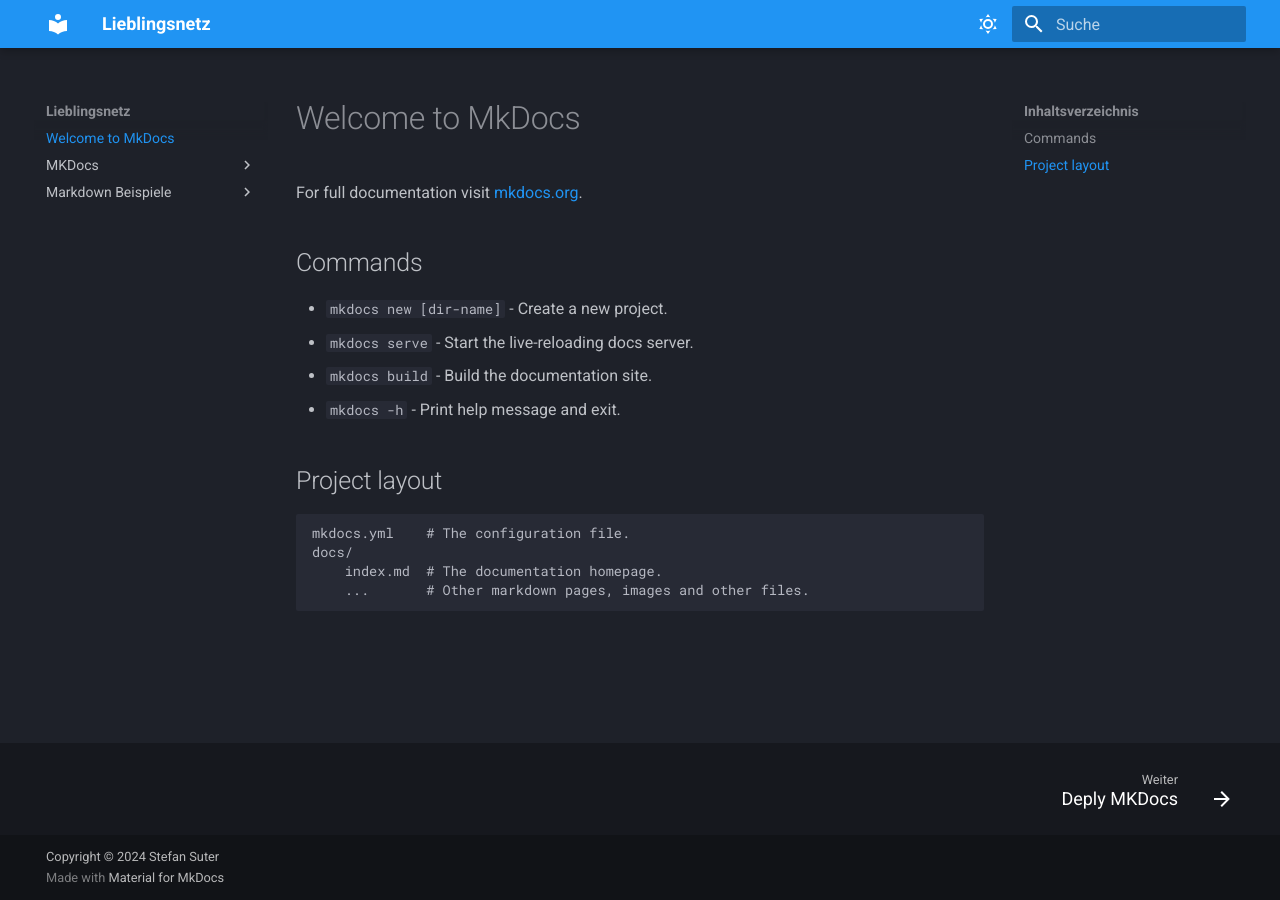
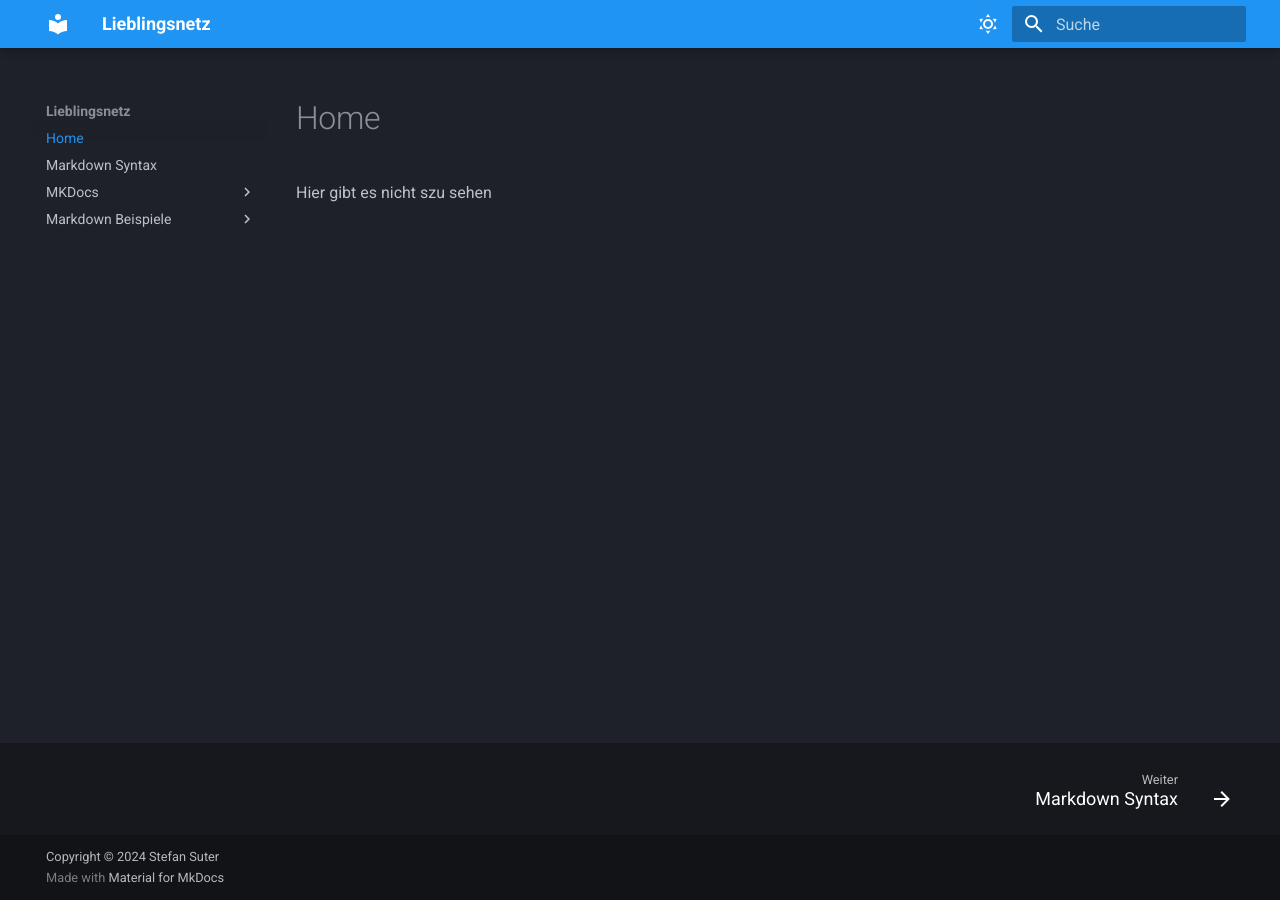
Before and after one commit to Stefan-Su/mkdocs, an MkDocs documentation site: the page built from docs/index.md, in a window 1280 px wide. Built offline with MkDocs 1.6.1 and Material for MkDocs 9.7.7, drawn with Linux system fonts in a browser that asks for light colours.

Commit message:
diverse aenderungen

```diff
--- a/docs/index.md
+++ b/docs/index.md
@@ -1,17 +1,2 @@
-# Welcome to MkDocs
-
-For full documentation visit [mkdocs.org](https://www.mkdocs.org).
-
-## Commands
-
-* `mkdocs new [dir-name]` - Create a new project.
-* `mkdocs serve` - Start the live-reloading docs server.
-* `mkdocs build` - Build the documentation site.
-* `mkdocs -h` - Print help message and exit.
-
-## Project layout
-
-    mkdocs.yml    # The configuration file.
-    docs/
-        index.md  # The documentation homepage.
-        ...       # Other markdown pages, images and other files.
+# Home
+Hier gibt es nicht szu sehen
```
Also changed, not shown: docs/Markdown_Beispiele/code_block.md (renamed from docs/Markdown_Beispiele/code-block.md, +1 -1 lines), docs/markdown_syntax.md (added, +14 -0 lines).
